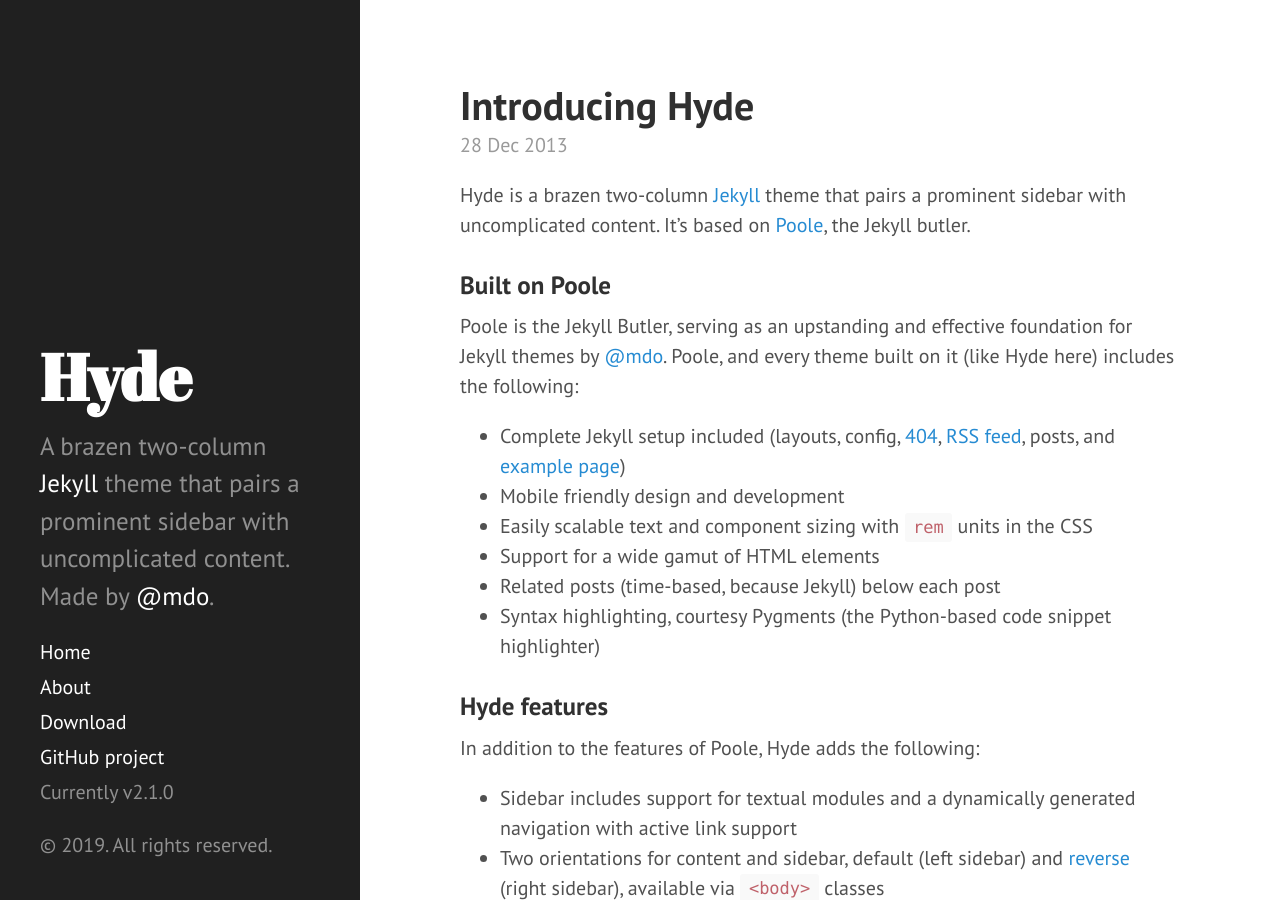
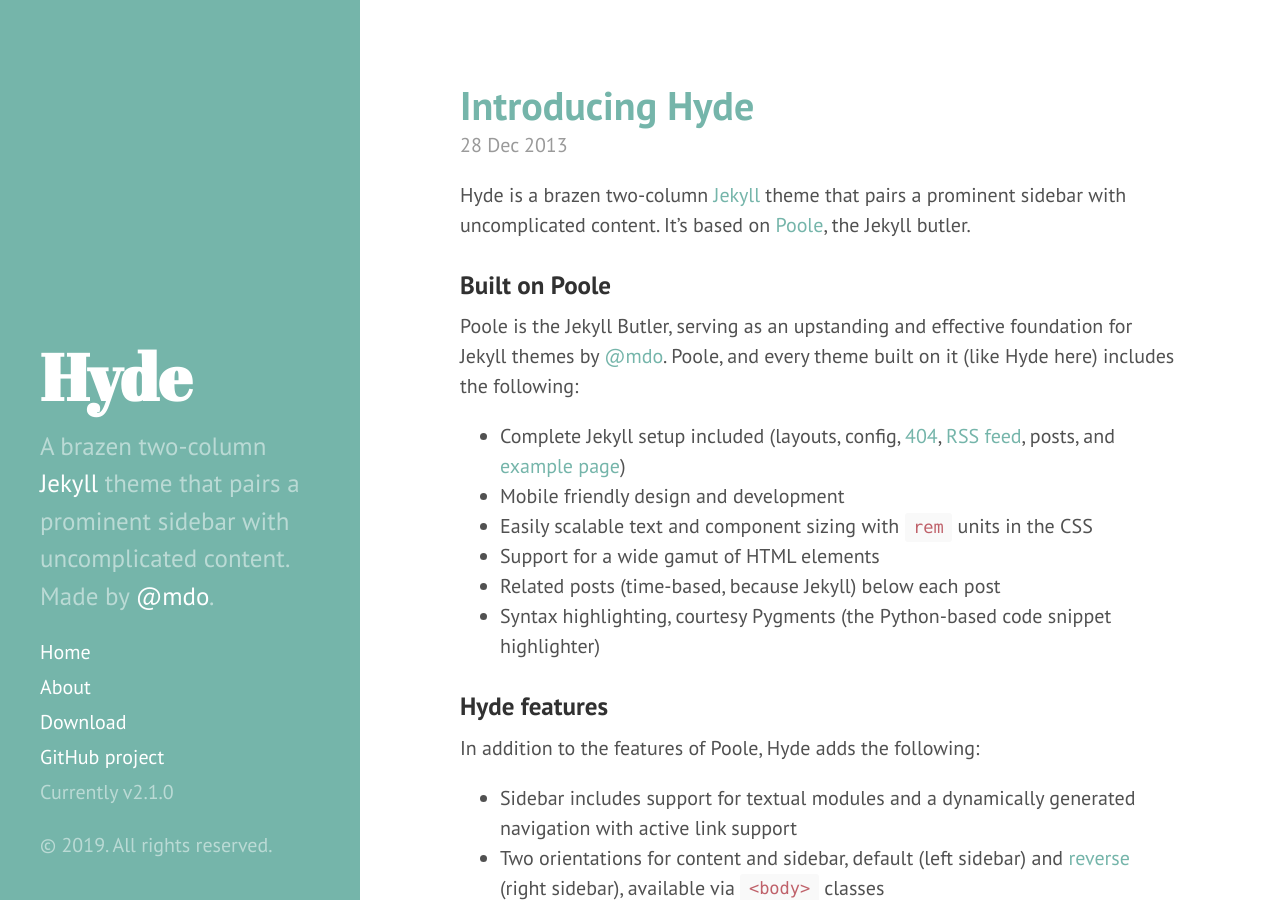
Before and after one commit to calebgeniesse/calebgeniesse.github.io, a Jekyll site: the page built from index.html, in a window 1280 px wide and 900 px high. Built offline with Jekyll 4.4.1, drawn with Linux system fonts in a browser that asks for light colours; Markdown is read by kramdown in place of the engine named in the settings; the list of posts is cut into pages by our own code.

Commit message:
set theme color and reverse layout

```diff
--- a/_layouts/default.html
+++ b/_layouts/default.html
@@ -3,7 +3,7 @@
 
   {% include head.html %}
 
-  <body>
+  <body class="theme-base-0c layout-reversed">
 
     {% include sidebar.html %}
 
```
